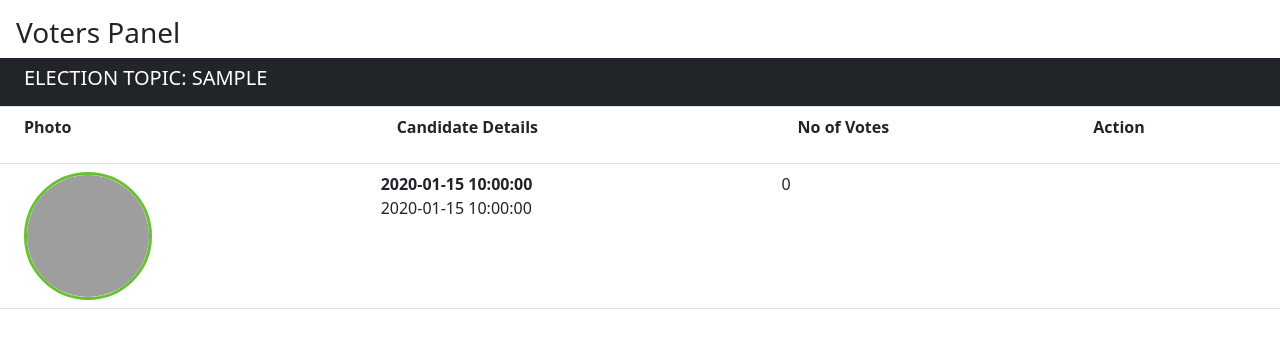
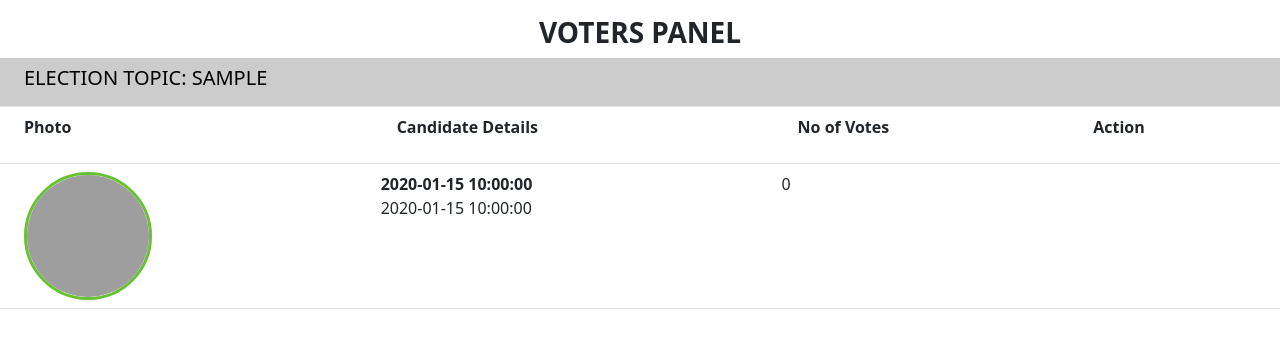
Before and after one commit to Zaid-Parkar/Online-Voting-System, a PHP site: page /Online-Voting-System/voters/index.php in a window 1280 px wide. Shown: the part 112-452 px from the top of the page. Run offline with PHP 8.4, Linux system fonts and the light colour scheme; the visitor is signed in with stand-in values (Sample User, id 1); tables that the repository leaves empty or names only in its code hold one stand-in row (values such as "Sample post"); grey boxes are pictures that could not be loaded.

Commit message:
Voters pag UI update

```diff
--- a/assets/css/style.css
+++ b/assets/css/style.css
@@ -20,7 +20,9 @@ body{
     font-size: 62.5%;
 
   }
-
+  .BGVP{
+    background-color: rgb(156, 153, 153) !important;
+  }
 /* responsiveness */
 
 @media(max-width:400px) {
--- a/voters/index.php
+++ b/voters/index.php
@@ -5,7 +5,7 @@
 
     <div class="row my-3 ">
         <div class="col-12">
-            <h3 class="mx-3"> Voters Panel </h3>
+            <h3 class="mx-3" style="text-align: center;">   <b>VOTERS PANEL</b> </h3>
 
             <?php
                 $fetchingActiveElections = mysqli_query($db, "SELECT * FROM elections WHERE status = 'Active'") or die(mysqli_error($db));
@@ -21,7 +21,7 @@
                         <table class="table ">
                             <thead >
                                 <tr>
-                                    <th colspan="4" class="bg-dark text-white"><h5 class="mx-3"> ELECTION TOPIC: <?php echo strtoupper($election_topic); ?></h5></th>
+                                    <th colspan="4" class=" text-black "style="background-color:rgba(0, 0, 0, 0.2);" ><h5 class="mx-3 "> ELECTION TOPIC: <?php echo strtoupper($election_topic); ?></h5></th>
                                 </tr>
                                 <tr  >
                                     <th><p class="mx-3">Photo</p></th>
```
